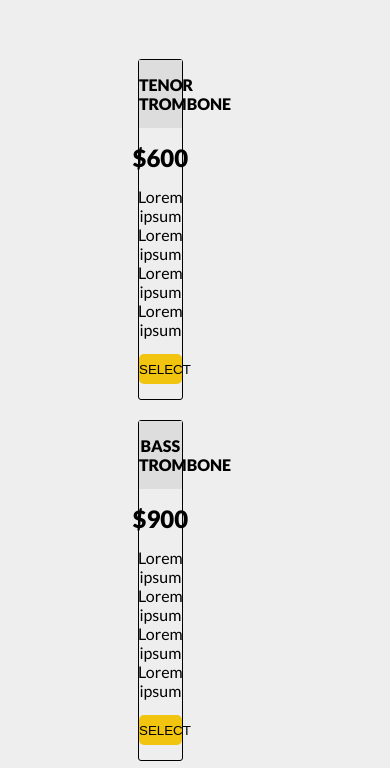
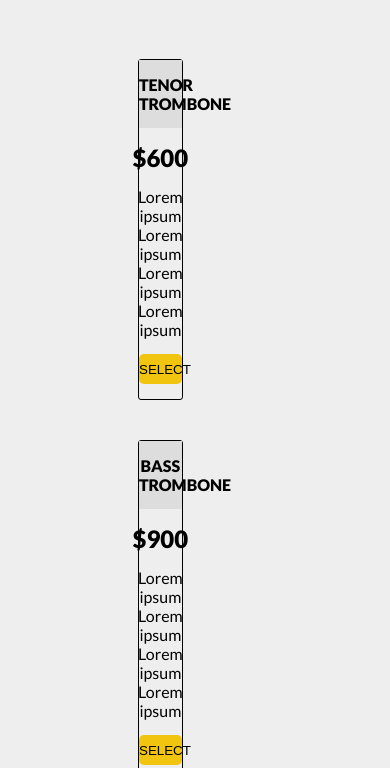
Before and after one commit to danielfeitosa4/product-landing-page, a plain HTML site: page index.html in a window 390 px wide. Shown: the part 1110-1878 px from the top of the page. Drawn offline with Linux system fonts and the light colour scheme.

Commit message:
Origianl Trombones

```diff
--- a/css/style.css
+++ b/css/style.css
@@ -182,7 +182,10 @@ footer span {
 
 @media (max-width: 800px) {
   #pricing {
-  display: flex;
-  flex-direction: column;
+    display: grid;
+    grid-template-columns: repeat(1, 1fr);
+    grid-template-rows: repeat(1, 1fr);
+    grid-column-gap: 20px;
+    grid-row-gap: 20px;
   }
 }
```
